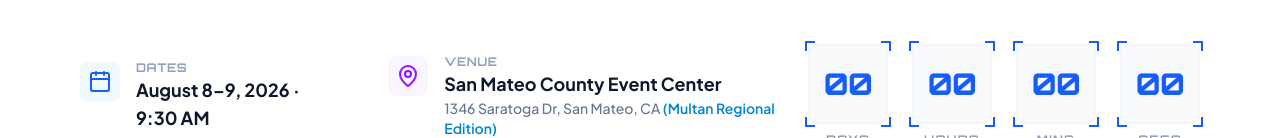
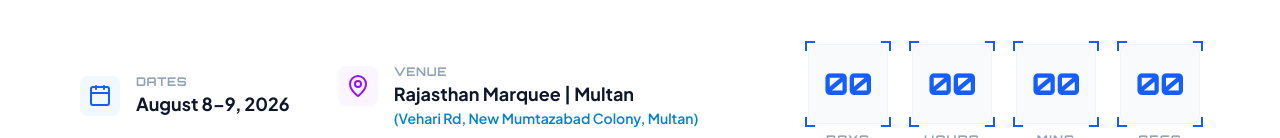
Before and after one commit to lets-abdullah/HAT-Tech-Expo, a Next.js app: page / in a window 1280 px wide. Shown: the part 814-952 px from the top of the page. Built offline with nearby package versions, Linux system fonts and the light colour scheme.

Commit message:
DatesVenueTimer Fix

```diff
--- a/src/components/DatesVenueTimer.tsx
+++ b/src/components/DatesVenueTimer.tsx
@@ -64,7 +64,7 @@ export default function DatesVenueTimer() {
                 DATES
               </span>
               <p className="text-base sm:text-lg font-bold text-slate-900">
-                August 8–9, 2026 · 9:30 AM
+                August 8–9, 2026
               </p>
             </div>
           </div>
@@ -79,11 +79,10 @@ export default function DatesVenueTimer() {
                 VENUE
               </span>
               <p className="text-base sm:text-lg font-bold text-slate-900">
-                San Mateo County Event Center
+                Rajasthan Marquee | Multan
               </p>
               <p className="text-xs sm:text-sm text-slate-500 font-medium">
-                1346 Saratoga Dr, San Mateo, CA{" "}
-                <span className="text-sky-600 font-semibold">(Multan Regional Edition)</span>
+                <span className="text-sky-600 font-semibold">(Vehari Rd, New Mumtazabad Colony, Multan)</span>
               </p>
             </div>
           </div>
```
